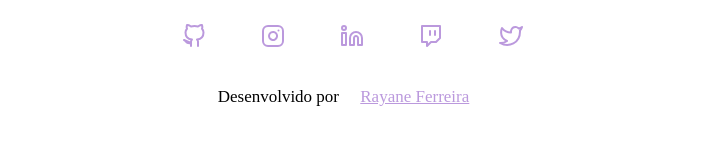
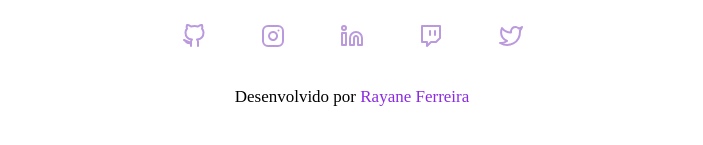
Before and after one commit to ferreira-cmk/page-tree-social, a plain HTML site: page index.html in a window 1280 px wide. Shown: the part 523-668 px from the top of the page, without its empty margins (288-991 px from the left). Drawn offline with Linux system fonts and the light colour scheme.

Commit message:
Update index.html

```diff
--- a/index.html
+++ b/index.html
@@ -30,7 +30,7 @@
             </ul>
         </section>
         <section class="footer">
-            <p>Desenvolvido por <a href="#">Rayane Ferreira</a></p>
+           <p>Desenvolvido por <span class="nome">Rayane Ferreira</span></p>
         </section>
     </main>
 </body>
```
